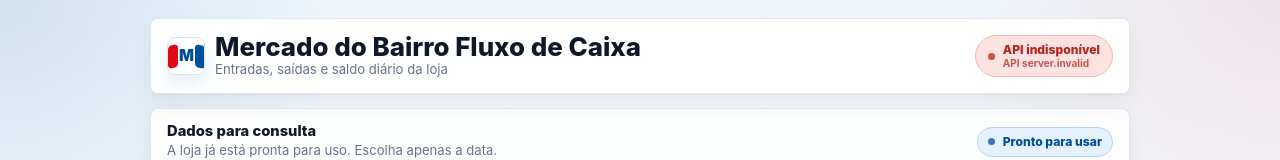
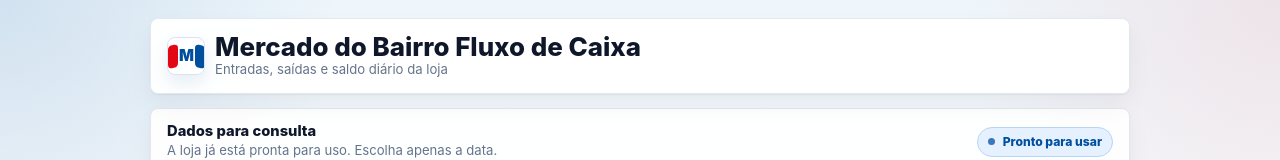
Before and after one commit to evosoftwares/cashflow-challenge-Gabriel, a React (Vite) app in the folder frontend/: page / in a window 1280 px wide. Shown: the top 160 px of the page. Built offline with nearby package versions, Linux system fonts and the light colour scheme; no server answers.

Commit message:
Remove API status badge from portal header

```diff
--- a/frontend/src/App.tsx
+++ b/frontend/src/App.tsx
@@ -4,7 +4,6 @@ import {
   ApiError,
   createTransaction,
   getDailyBalance,
-  getHealth,
   listTransactions,
   subscribeDailyBalance,
   type DailyBalance,
@@ -48,7 +47,6 @@ function errorMessage(error: unknown) {
 }
 
 export default function App() {
-  const [apiStatus, setApiStatus] = useState<"checking" | "online" | "offline">("checking");
   const [merchantId, setMerchantId] = useState(defaultMerchantId);
   const [operationDate, setOperationDate] = useState(todayDate);
   const [transactionType, setTransactionType] = useState<TransactionType>("CREDIT");
@@ -61,21 +59,6 @@ export default function App() {
   const [transactionsLoading, setTransactionsLoading] = useState(false);
   const [submitting, setSubmitting] = useState(false);
   const [message, setMessage] = useState<{ tone: "success" | "warning" | "error" | "info"; text: string } | null>(null);
-
-  useEffect(() => {
-    let active = true;
-    getHealth()
-      .then(() => {
-        if (active) setApiStatus("online");
-      })
-      .catch(() => {
-        if (active) setApiStatus("offline");
-      });
-
-    return () => {
-      active = false;
-    };
-  }, []);
 
   const hasProtectedContext = useMemo(
     () => isValidUuid(merchantId) && operationDate.trim().length > 0,
@@ -194,7 +177,7 @@ export default function App() {
 
   return (
     <main className="app-shell">
-      <ApiSettings apiStatus={apiStatus} />
+      <ApiSettings />
 
       <section className="operation-context" aria-labelledby="operation-context-title">
         <div className="operation-context__intro">
--- a/frontend/src/components/ApiSettings.tsx
+++ b/frontend/src/components/ApiSettings.tsx
@@ -1,24 +1,4 @@
-type ApiSettingsProps = {
-  apiStatus: "checking" | "online" | "offline";
-};
-
-const apiBaseUrl = import.meta.env.VITE_API_BASE_URL ?? "http://localhost:8000";
-
-function getApiTargetLabel() {
-  try {
-    const url = new URL(apiBaseUrl);
-    const isLocal = url.hostname === "localhost" || url.hostname === "127.0.0.1";
-    return isLocal ? `API local ${url.host}` : `API ${url.host}`;
-  } catch {
-    return "API configurada";
-  }
-}
-
-export function ApiSettings({ apiStatus }: ApiSettingsProps) {
-  const statusLabel =
-    apiStatus === "online" ? "API conectada" : apiStatus === "offline" ? "API indisponível" : "Verificando API";
-  const apiTargetLabel = getApiTargetLabel();
-
+export function ApiSettings() {
   return (
     <header className="app-header">
       <div className="brand-block">
@@ -32,19 +12,6 @@ export function ApiSettings({ apiStatus }: ApiSettingsProps) {
           <p>Entradas, saídas e saldo diário da loja</p>
         </div>
       </div>
-      <div className="header-controls">
-        <span
-          aria-label={`${statusLabel}. ${apiTargetLabel}`}
-          className={`api-status api-status--${apiStatus}`}
-          title={`${statusLabel}: ${apiBaseUrl}`}
-        >
-          <span className="status-dot" aria-hidden="true" />
-          <span className="api-status__content">
-            <span className="api-status__label">{statusLabel}</span>
-            <span className="api-status__target">{apiTargetLabel}</span>
-          </span>
-        </span>
-      </div>
     </header>
   );
 }
--- a/frontend/src/styles.css
+++ b/frontend/src/styles.css
@@ -108,7 +108,7 @@ p {
 .app-header {
   display: flex;
   align-items: center;
-  justify-content: space-between;
+  justify-content: flex-start;
   gap: 18px;
   padding: 14px 16px;
   backdrop-filter: blur(10px);
@@ -165,13 +165,6 @@ p {
   line-height: 1;
 }
 
-.header-controls {
-  display: flex;
-  align-items: end;
-  gap: 12px;
-}
-
-.api-status,
 .balance-state,
 .context-state {
   display: inline-flex;
@@ -186,30 +179,6 @@ p {
   white-space: nowrap;
 }
 
-.api-status {
-  min-height: 42px;
-  padding: 0 12px;
-}
-
-.api-status__content {
-  display: flex;
-  flex-direction: column;
-  gap: 1px;
-  line-height: 1.05;
-}
-
-.api-status__label {
-  color: currentColor;
-  font-size: 0.76rem;
-}
-
-.api-status__target {
-  color: currentColor;
-  font-size: 0.63rem;
-  font-weight: 750;
-  opacity: 0.72;
-}
-
 .status-dot {
   width: 7px;
   height: 7px;
@@ -217,18 +186,6 @@ p {
   border-radius: 999px;
   background: currentColor;
   opacity: 0.75;
-}
-
-.api-status--online {
-  border-color: #b8d5f3;
-  background: var(--success-bg);
-  color: var(--primary);
-}
-
-.api-status--offline {
-  border-color: #f1b9b1;
-  background: var(--error-bg);
-  color: var(--danger);
 }
 
 .field {
@@ -758,7 +715,6 @@ td {
 
 @media (max-width: 960px) {
   .app-header,
-  .header-controls,
   .operation-context,
   .operation-context__intro,
   .primary-grid,
@@ -767,8 +723,7 @@ td {
     grid-template-columns: 1fr;
   }
 
-  .app-header,
-  .header-controls {
+  .app-header {
     align-items: stretch;
     flex-direction: column;
   }
```
Also changed, not shown: 1 other file (tests, documents, lock files or other folders).
